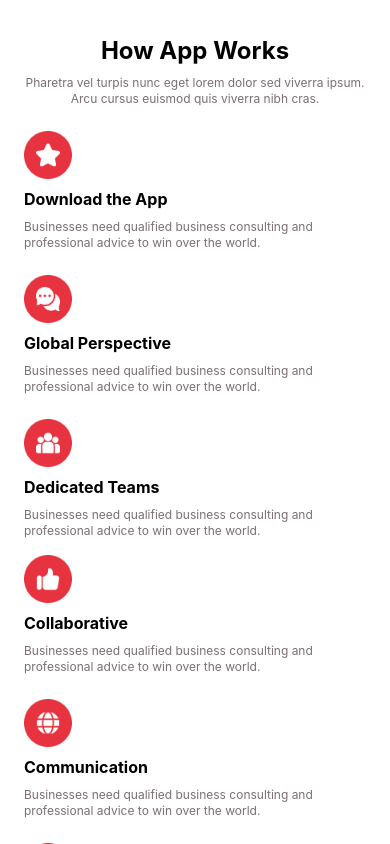
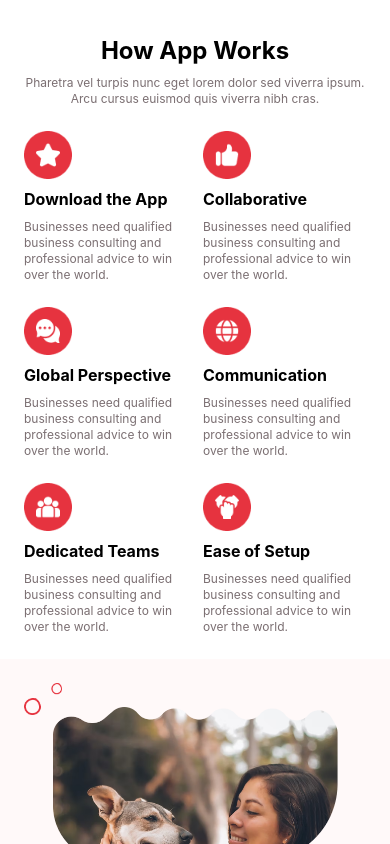
Before and after one commit to dhanush788/petbey, a React (Create React App) app: page / in a window 390 px wide. Shown: the part 3600-4444 px from the top of the page. Built offline with nearby package versions, Linux system fonts and the light colour scheme.

Commit message:
padding changes

```diff
--- a/src/components/Hero/Hero4.js
+++ b/src/components/Hero/Hero4.js
@@ -49,7 +49,7 @@ const Hero4 = () => {
           <p className={`${styles.heroHeadText}`}>How App Works</p>
           <p className={`${styles.heroSubText}`}>Pharetra vel turpis nunc eget lorem dolor sed viverra ipsum. Arcu cursus euismod quis viverra nibh cras.</p>
         </div>
-        <div className='grid grid-cols-3 md:grid-cols-8 gap-4 md:gap-8'>
+        <div className='grid grid-cols-6 md:grid-cols-8 gap-4 md:gap-8'>
   <div className='flex flex-col md:my-auto  justify-between col-span-3 gap-6'>
     {cardDetails.slice(0, 3).map((cardDetail,index) => card(cardDetail.title, cardDetail.description, cardDetail.icon, true,index))}
   </div>
```
